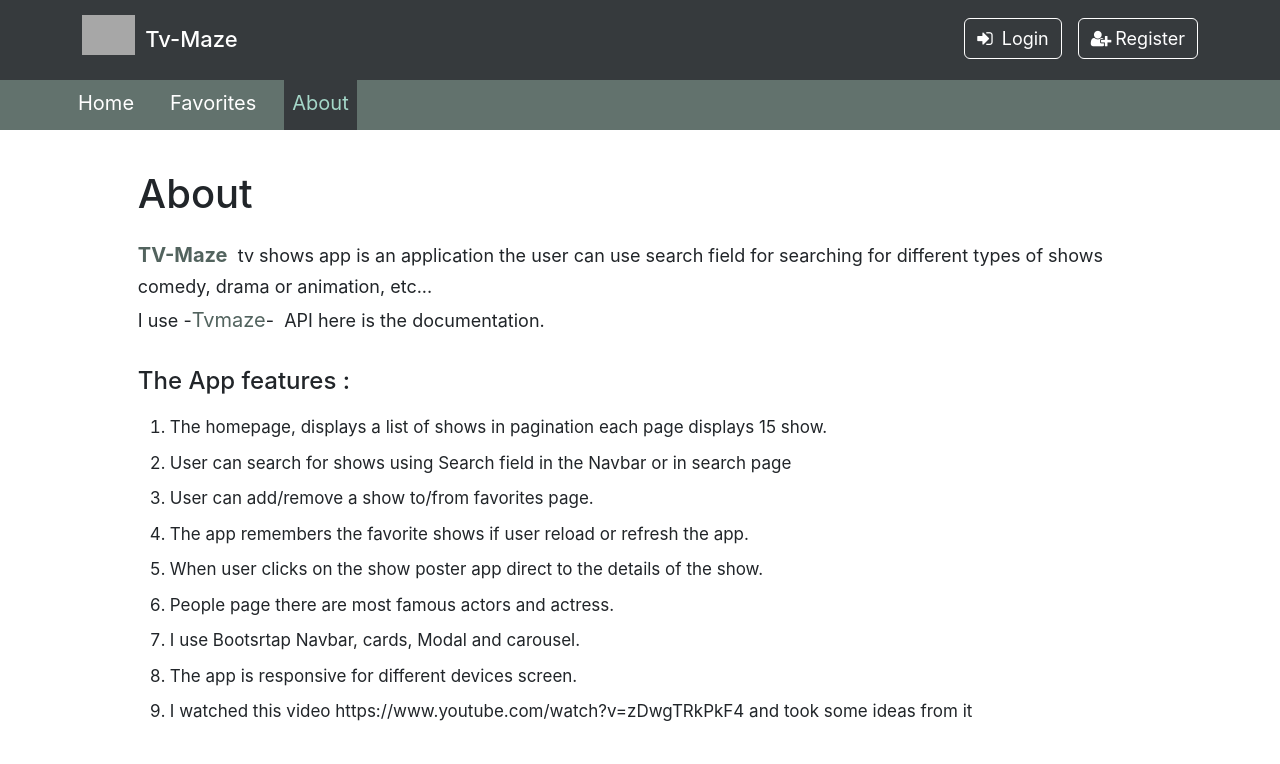
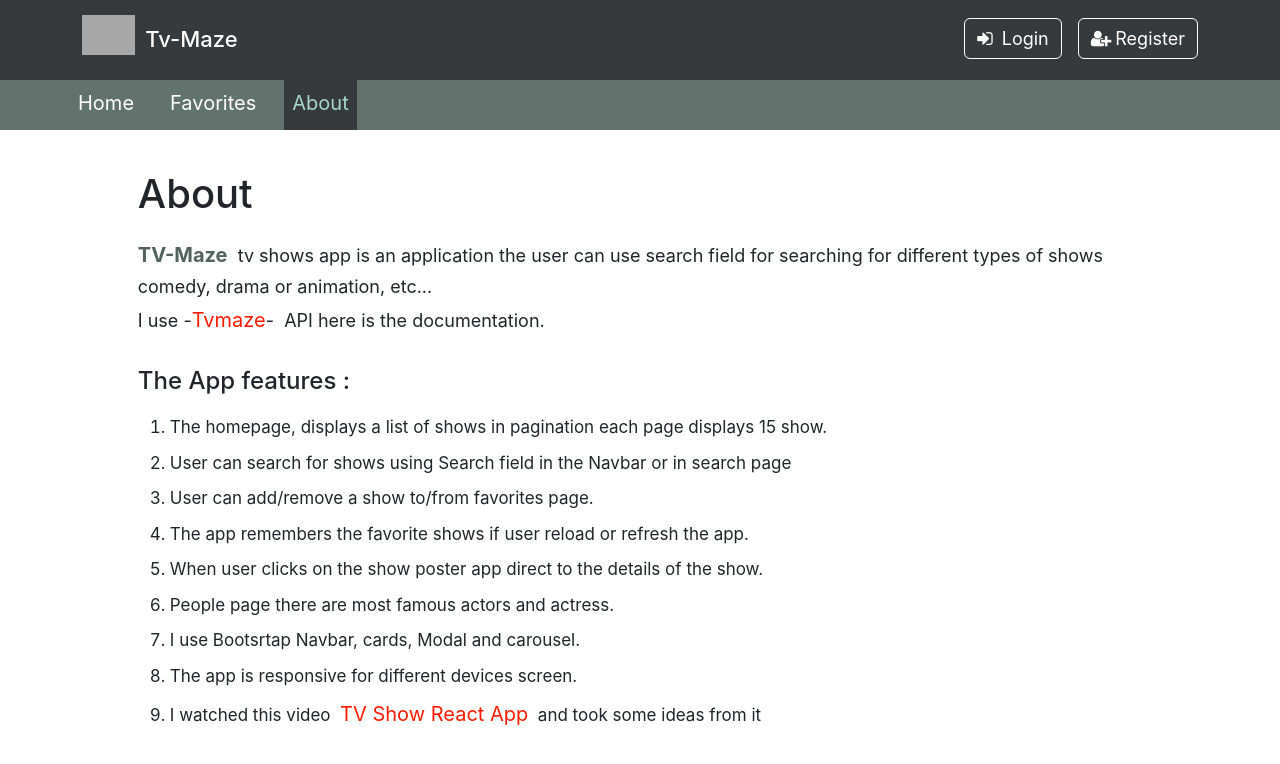
Before and after one commit to HebaMak/tv-maze, a React (Create React App) app: page /about in a window 1280 px wide. Shown: the top 764 px of the page. Built offline with nearby package versions, Linux system fonts and the light colour scheme; no server answers; grey boxes are pictures that could not be loaded; a web font is replaced by a local one.

Commit message:
edit about page

```diff
--- a/src/App.css
+++ b/src/App.css
@@ -189,13 +189,14 @@
   line-height: 1.7;
   margin-bottom: 30px;
 }
-.about-page .intro span {
+.about-page span {
   color: var(--dark-color);
   font-size: 20px;
 }
-.about-page .intro a {
+.about-page  a {
   text-decoration: none;
   color: var(--dark-color);
+  color: rgb(255, 28, 2);
   font-size: 20px;
 }
 .about-page h4 {
--- a/src/pages/About.jsx
+++ b/src/pages/About.jsx
@@ -41,8 +41,11 @@
           <li>I use Bootsrtap Navbar, cards, Modal and carousel.</li>
           <li>The app is responsive for different devices screen.</li>
           <li>
-            I watched this video https://www.youtube.com/watch?v=zDwgTRkPkF4 and
-            took some ideas from it
+            I watched this video &nbsp;
+            <a href="https://www.youtube.com/watch?v=zDwgTRkPkF4">
+              TV Show React App
+            </a>
+            &nbsp; and took some ideas from it
           </li>
         </ol>
       </div>
```
